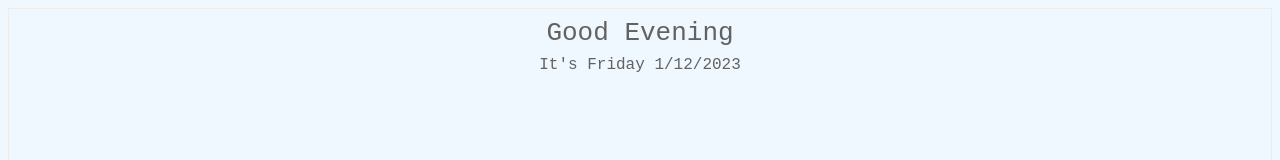
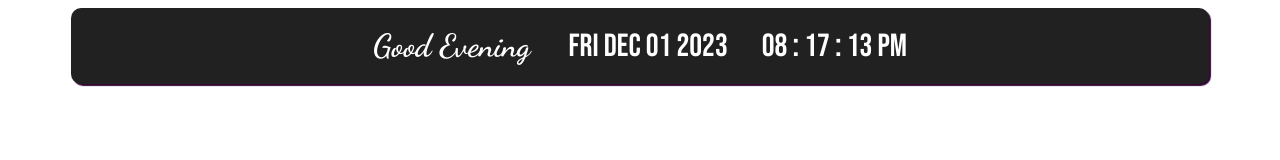
Before and after one commit to RagingDollface/notion-widgets, a plain HTML site: page index.html in a window 1280 px wide. Shown: the top 160 px of the page. Drawn offline with Linux system fonts and the light colour scheme.

Commit message:
Update index.html

```diff
--- a/index.html
+++ b/index.html
@@ -1,57 +1,170 @@
-<html>
+<!DOCTYPE html>
+<html lang="en">
 <head>
-    <title>Greeting Message</title>
+    <link href="https://fonts.googleapis.com/css2?family=Dancing+Script:wght@700&family=Bebas+Neue" rel="stylesheet">
+
+    <meta charset="UTF-8">
+    <meta name="viewport" content="width=device-width, initial-scale=1.0">
+    <title>greeting2</title>
+
     <style>
-#lbl {
-    font-family: monospace;
-    font-size: xx-large;
-    color: #626262;
-    padding: 5px;
-    border: 1px solid #ececec;
-    text-align: center;
-    line-height: 1.5;
-    height:85%
+
+        /*CSS RESETS*/
+
+body{
+    background-color: #fff;
+    line-height: 1.6;
+
+}
+
+h1 {
+    margin-top: 0;
+}
 
 
+/*CSS START*/
+
+.full-table {
+    display: table;
+    height: 100%;
+    width: 100%;
 }
-#date{
-    font-size:large;
+
+.table-cell {
+    display: table-cell;
+    vertical-align: middle;
+    text-align: center;
 }
-body{
-    background-color: aliceblue;
+
+.card {
+    padding: 10px 25px 10px 25px;
+    border-radius: 10px;
+    background: #212121;
+    width: 85vw;
+    color: #fff;
+    display: inline-block;
+    box-shadow: 2px 2px 1px 0px #330835;
 }
+
+.card:hover {
+    margin-top: 2px;
+    box-shadow: none;
+}
+
+.clock {
+    display: inline;
+    font-family: 'Bebas Neue', cursive;
+    font-size: 2em;
+
+}
+
+.time {
+    display: inline;
+    min-width: 37px;
+}
+
+.colon {
+    font-size: 1.1em;
+    display: inline-block;
+}
+
+.date {
+    display: inline;
+    min-width: 162px;
+    font-family: 'Bebas Neue', cursive;
+    font-size: 2em;
+    padding-right: 30px;
+}
+.greet{
+
+    display:inline;
+    font-family: 'Dancing Script', cursive;
+    font-size: 2rem;
+     padding-right: 30px;
+}
+
     </style>
 </head>
 <body>
-    <div id="lbl"></div>
-</body>
+    <link href="https://fonts.googleapis.com/css?family=Lobster|Roboto:400,700" rel="stylesheet">
+
+<div class="full-table">
+  <div class="table-cell">
+
+    <div class="card">
+        <div class="greet" id="greet"></div>
+      <div class="date" id="date"></div>
+      <div class="clock">
+        <div class="time" id="hour"></div>
+        <div class="colon">:</div>
+        <div class="time" id="min"></div>
+        <div class="colon">:</div>
+        <div class="time" id="sec"></div>
+      </div>
+    </div>
+
+  </div>
+</div>
 
 <script>
-    var weekday = new Array(7);
-    weekday[0] = "Sunday";
-    weekday[1] = "Monday";
-    weekday[2] = "Tuesday";
-    weekday[3] = "Wednesday";
-    weekday[4] = "Thursday";
-    weekday[5] = "Friday";
-    weekday[6] = "Saturday";
+    function date() {
+var today = new Date();
+document.getElementById('date').innerHTML = today.toDateString();
+}
 
 
-    var today = new Date();
-    var hrs = today.getHours();
-    var dayOfWeek = weekday[today.getDay()];
-    var date = dayOfWeek+" " + today.getDate() + "/" +(today.getMonth()+1) +'/'+today.getFullYear()  ;
-
-    var greet;
-
-    if (hrs < 12)
+function clock() {
+var today = new Date();
+var hour = zeros(twelveHour(today.getHours()));
+var minutes = zeros(today.getMinutes());
+var seconds = zeros(today.getSeconds());
+if(today.getHours() >=12){
+    seconds+=" pm"
+}
+else{
+    seconds+=" am"
+}
+hrs = today.getHours();
+if (hrs < 12)
         greet = 'Good Morning  ';
     else if (hrs >= 12 && hrs <= 17)
         greet = 'Good Afternoon ';
     else if (hrs >= 17 && hrs <= 24)
         greet = 'Good Evening  ';
+// console.log(today.toLocaleTimeString());
+document.getElementById('greet').innerHTML = greet;
+document.getElementById('hour').innerHTML = hour;
+document.getElementById('min').innerHTML = minutes;
+document.getElementById('sec').innerHTML = seconds;
+}
 
-    document.getElementById('lbl').innerHTML =
-        greet+=`<div id="date"> It's ${date}</div>`;
+function twelveHour(hour) {
+if (hour > 12) {
+    return hour -= 12
+} else if (hour === 0) {
+    return hour = 12;
+} else {
+    return hour
+}
+}
+
+// adds zero infront of single digit number
+function zeros(num) {
+if (num < 10) {
+    num = '0' + num
+};
+return num;
+}
+
+function dateTime() {
+date();
+clock();
+setTimeout(dateTime, 500);
+}
+
+dateTime()
+// END
 </script>
+
+</body>
 </html>
```
